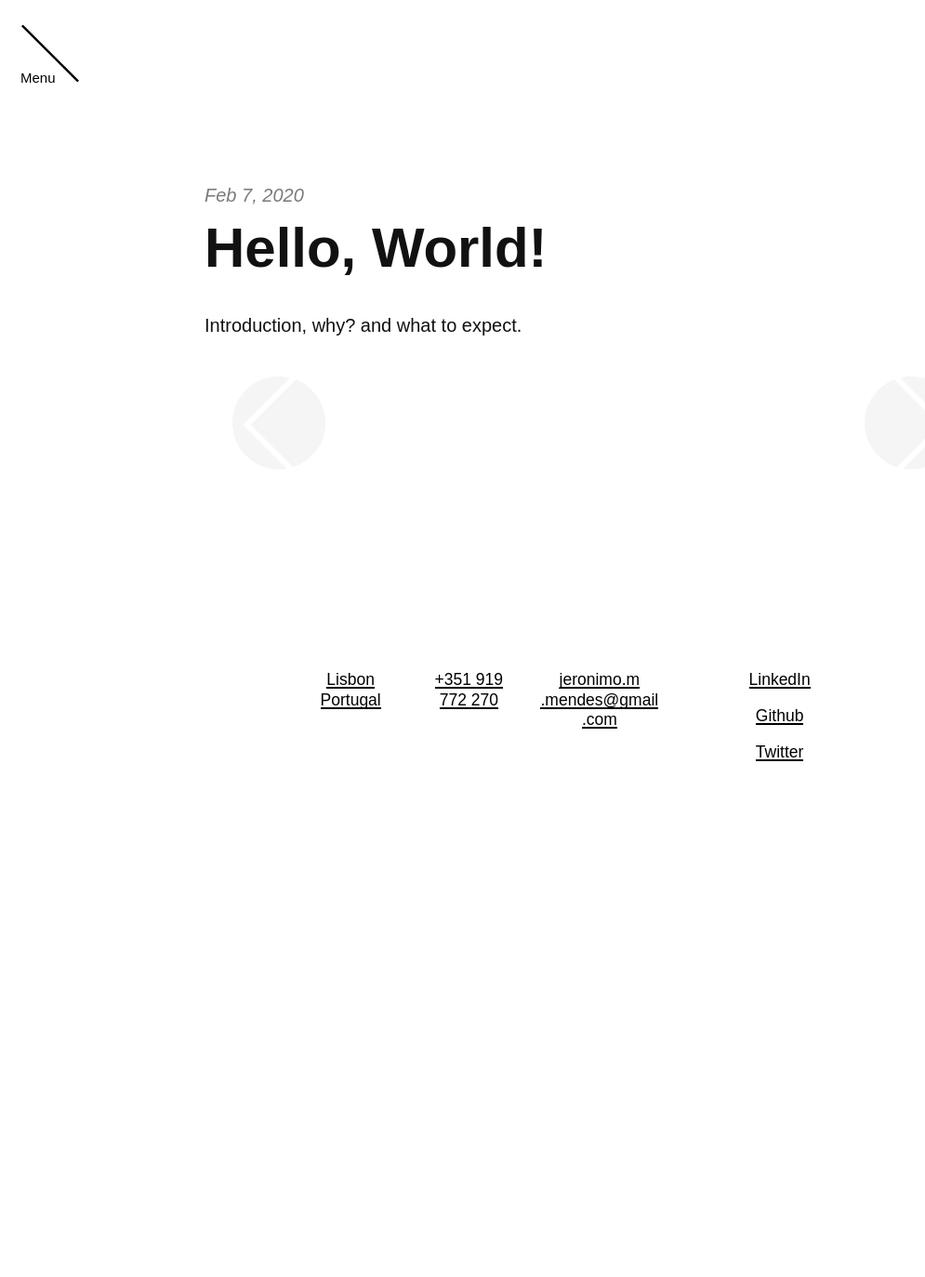
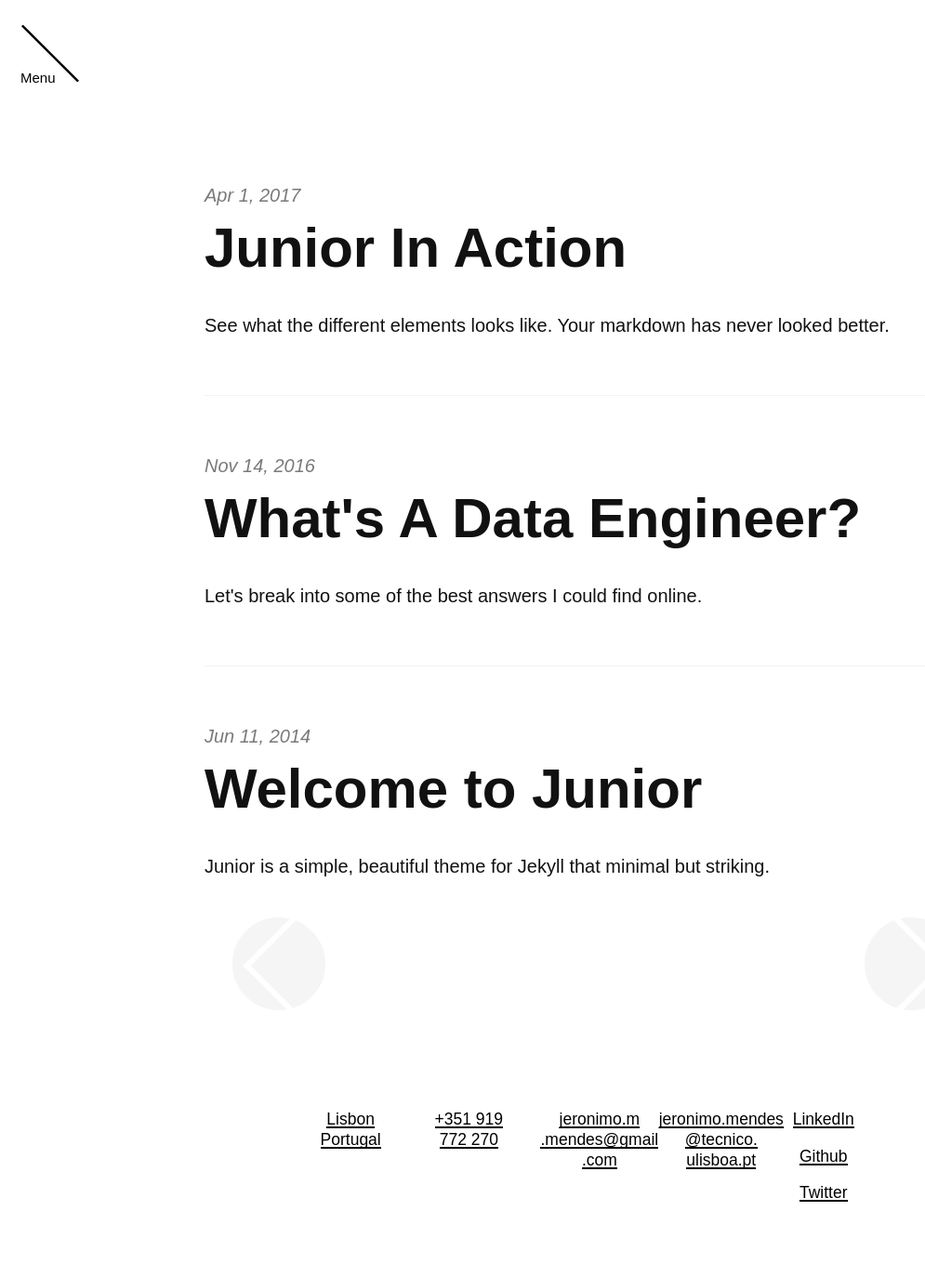
Before and after one commit to JeronimoMendes/JeronimoMendes.github.io, a Jekyll site: the page built from index.html, in a window 1280 px wide. Shown: the whole page at 93% size, without its empty margins (0-995 px from the left). Built offline with Jekyll 4.4.1, drawn with Linux system fonts in a browser that asks for light colours; nearby versions of some CDN libraries; some web fonts are replaced; the list of posts is cut into pages by our own code; before the commit the page ends 900 px from its top, so only the background shows below that; some of the changed lines change nothing that is shown.

Commit message:
Revert "blog post 0"
This reverts commit 6000955856f384d82a05a7100cbe0c40c1bcb4e2.

```diff
--- a/_config.yml
+++ b/_config.yml
@@ -5,8 +5,8 @@ title:       Jeronimo Mendes
 email:       jeronimo.m.mendes@gmail.com
 author:      Jonathon Belotti
 description: "A striking black-white Jekyll theme."
-baseurl:     "https://jeronimomendes.github.io/"
-url:         "https://jeronimomendes.github.io/"
+baseurl:     ""
+url:         "https://juniortheme.live/"
 date_format: "%b %-d, %Y"
 
 # Google services
@@ -40,7 +40,7 @@ show_workshops_section: false
 ## Disqus post comments             ##
 ## (leave blank to disable Disqus)  ##
 ######################################
-disqus_shortname: 'https-jeronimomendes-github-io'
+disqus_shortname: 'juniortheme-live'
 
 ##########################################################################
 ## Facebook Comments plugin                                             ##
--- a/_includes/footer.html
+++ b/_includes/footer.html
@@ -13,7 +13,10 @@
     <div class="footer-each">
       <h5><a href="mailto:jeronimo.m.mendes@gmail.com"><span>jeronimo.m</span><br><span>.mendes@gmail</span><br><span>.com</span></a></h5>
     </div>
-    <div class="footer-each" style="margin-left: 4rem;">
+    <div class="footer-each">
+      <h5><a href="mailto:jeronimo.mendes@tecnico.ulisboa.pt"><span>jeronimo.mendes</span><br><span>@tecnico.</span><br><span>ulisboa.pt</span></a></h5>
+    </div>
+    <div class="footer-each">
       <h5><a href="https://www.linkedin.com/in/jer%C3%B3nimo-mendes-03406b1b9/" target="_blank" alt="LinkedIn"><span>LinkedIn</span></a></h5>
       <h5><a href="https://github.com/JeronimoMendes" target="_blank" alt="Github"><span>Github</span></a></h5>
       <h5><a href="https://twitter.com/JeronimoMMendes" target="_blank" alt="Twitter"><span>Twitter</span></a></h5>
--- /dev/null
+++ b/_posts/2016-11-14-what-is-a-data-engineer.md
@@ -0,0 +1,125 @@
+---
+layout:     post
+title:      What's A Data Engineer?
+date:       2016-11-14
+summary:    Let's break into some of the best answers I could find online.
+categories: data-engineering career
+---
+
+I'm about to start as a *Date Engineering Intern* working with Zendesk's Data Engineering (DE) and Data Science (DS) teams. So I'll be learning to be a *Data Engineer*, while not knowing in detail what it means to *be one*. This post should fix that.
+
+### Where I Looked For Answers
+
+Somewhat shockingly, Wikipedia does not have an article for "Data Engineering". You can search around an find that [Data Engineers are in growing demand](https://tdwi.org/TDWI/TDWI-Upside/Articles/2016/11/04/Data-Engineers-Suddenly-In-Demand.aspx), but still no article. There's articles for ["Information Engineering"](https://en.wikipedia.org/wiki/Information_engineering) and ["Knowledge Engineering"](https://en.wikipedia.org/wiki/Knowledge_engineering) but looking at these, they clearly don't map so well to what we're talking about.
+
+I found [this great answer from Sean McClure](https://www.quora.com/How-do-I-become-a-data-engineer/answer/Sean-McClure-3?srid=udLGL) to the question "How do I become a data engineer?" on [Quora](https://www.quora.com/). It is broad and contains enough detail to set you off on the trail of further research. I'm going to use it as a base for my answer, fleshing out that parts that need further information on. On Quora there is also the ["What is data engineering?"](https://www.quora.com/What-is-data-engineering) question, but I thought the answers found there were less clear.
+
+Here We Go.
+
+### What Is A Data Engineer?
+
+> Make sure you understand that Data Scientist and Data Engineer are not the same thing.
+
+> A Data Scientist builds models using mathematics, statistics and machine learning to explain and predict complex behaviour, and codifies those models into real-world software. A Data Engineer **designs and builds data architectures** for **ingestion**, **processing**, and **surfacing** data for large-scale data-intensive applications.
+
+Ok so **data architecture**. This is an encompassing term concerned with all processess, methodologies, policies, and standards that set out how data exists and changes in systems. Data can be 'at rest' or 'in motion' and an architecture manages each state of data.[^1](https://www.techopedia.com/definition/6730/data-architecture) These two states are high-level and don't describe anything in detail, but the subject to even too big for a subject on its own.
+
+**Data Ingestion** is a lot simpler a concept. By 'ingesting' data you are accessing data and processing it for immediate use or for storage and later use.[^2] It is the beginning of a data pipeline, as the data meets and is integrated with the data system.
+
+[Apache Kafka](https://kafka.apache.org/), [Amazon Kinesis](http://docs.aws.amazon.com/streams/latest/dev/introduction.html), [Apache Sqoop](http://sqoop.apache.org/), and [Apache Flume](https://flume.apache.org/) are some frameworks/tools for data ingestion. *Kafka* is a distributed publish-subscribe messaging system. *Kinesis* is designed for collection and processing of data record streams. *Sqoop* is designed to transfer bulk data between Hadoop and RDBMSs. *Flume* is a distributed sysem for collecting log data. Researching these tools will reveal much more about data ingestion as an engineering challenge.
+
+**Data Processing** is about collecting together of items of data and manipulating that collection to produce *meaningful information*. [Wikipedia provides a nice section on 7 'Data Processing Functions'](https://en.wikipedia.org/wiki/Data_processing#Data_processing_functions): Validation, Sorting, Summarisation, Aggregation, Analysis, Reporting, Classification. Understanding those seven function together gives you a good idea of what data processing is all about. [Apache Hadoop](http://hadoop.apache.org/) is probably the biggest big data processing tool around today.
+
+**Data Surfacing** is a term that I hadn't heard before, and it's not particularly prevalent on the web. Palantir's ["What We Believe"](https://www.palantir.com/what-we-believe/) page provides perhaps the best description of data *surfacing* by contrasting it with data *mining*. They say that data surfacing is about bringing up the "totality of known data about a problem in a way that's easily digestible by the best pattern matching and inference machinery".[^3] They say that it is characteristics about the data problem that directs an engineer towards *mining* or *surfacing*, so it may be that some data engineers don't end up doing a lot of the latter.
+
+> Often the Data Scientist and Data Engineer will work together to build an **end-to-end solution** for companies requiring advanced analytical models that are **operationalized** at scale.  The Data Scientist is interested in large scale architecture only insomuch as it allows the "science to scale."  Thus **any Big Data project should have a Data Scientist alongside the Data Engineer to ensure that what gets built is *analytically sound*** (no point in engineering a big data architecture that doesn't prepare and process data in a way that supports the specific models built by the Scientist).
+
+In this context, an **end-to-end solution** is one where the requirement's of the client/user are fulfilled entirely by a system. What is built fulfils the 'data in' to 'information out' steps and everything in between.
+
+My favourite description of **operationalization** was from [Think Big Analytics](https://thinkbiganalytics.com/understanding-the-difference-between-operational-and-operationalized-analytics/). operationalization is the focus on taking data science insights and analytics and incorporating them into business units in order to take action in production environment.
+
+The last bolded part of the above paragraph I included because this echoed my experiences of my application to Zendesk's data engineering team. Through my application I was interviewed by almost all the DE team and by around 4/9 in the Data Science team. It was made clear that there was a close working relationship between the two teams.
+
+> As with the Data Scientist there is **no formal path to becoming a Data Engineer** since it is a unique blend of skills that have been brought together to form a distinct and much needed discipline.  The requirements for a Data Scientist are typically more "academic" as they are expected to understand and conduct scientific research and know how to build and test advanced models. PhDs are often sought for Data Science, with backgrounds in the hard sciences or computer science. Data Engineers typically come from an engineering background with less emphasis on the academic background, although many still have Masters degrees. Often developers interested in designing large scale architectures for data-intensive applications can move towards this field as there is much less emphasis on science and math and more on engineering and development.
+
+This part of the answer was concerned more with academic requirements. It does appear to me that there is no "formal path" to a position in DE, and I certainly wasn't aware of it going into computer science and software engineering at university. I got a sense that there must be a good deal of work involved in what I thought of as the 'back-end' of machine learning, data science, and AI. There in fact is, and more and more companies are beginning to grow their DE teams because they contribute to the strength of a company's machine intelligence.
+
+> Since there is **less emphasis on advanced academic background** it can be easier for someone to move into the Data Engineering field compared to Data Science.
+
+This is an encouraging thing, particularly for someone that is interested in data but is daunted by the prospect of spending 5 years in a PHD after 3-4 years in undergraduate studies. Easier to move into doesn't mean easy though. Reddit user `u/Astra108` talks breifly about the difficulty of DE in [this comment](https://www.reddit.com/r/datascience/comments/5bkf63/why_is_san_francisco_on_a_data_engineering_hiring/d9p7rqr/).
+
+> Data Engineers should understand the **core concepts in computer science** and should be very **well versed in building and designing large scale applications; end-to-end.** They should understand the **pros and cons of using relational and noSQL databases.** They must know how to **design effective pipelines for both batch and streaming use cases.** They must know what it takes to **operationalize a working model** and **how to help push some of the "lab" specifics (training and validation) into real-time engines.** They must **understand distributed computing** and should be able to work with the Data Scientist to **help split algorithms effectively** to still yield predictive accuracy across a variety of domains.  They should know when to push schemas towards the application to allow for **"data lake" designs** that assist in large scale analysis but still serve domain-specific applications. And they **should be very familiar with the core technologies** that are used to build these systems.
+
+The **'core concepts'** of computer science should be familiar to anybody seeking success in computer science or software engineering. [This Quora question](https://www.quora.com/What-are-the-most-important-fundamental-concepts-in-Computer-Science) has answers that list them well I think.
+
+I think the second bolded text string, about being "well versed...", is something that can't really be taught or learnt well outside of industry. Large scale applications can't be engaged with in the classroom or at home. A good internship or a job will be invaluable in this area.
+
+Relational (SQL) vs NoSQL Databasing is a big topic, but I think [Ravindra babu's stackoverflow introductory answer](http://stackoverflow.com/a/31968494) is a good place to start. I myself have some research to do in this area.
+
+Here we see the first mention of the **pipeline**. They are a computing element consisting of a set of *data processing elements* connected one after the other, meaning the output of a previous element becomes the input to another. Think human-centipede style. If you want to look at an open-source pipline check out [fluxcapacitor/pipeline](https://github.com/fluxcapacitor/pipeline).
+
+**Distributed Computing** is a model of computing whereby networked computers work together by passing data/information/messages along network communication paths. An understanding of distributed computing is absolutely essential for DE as any sufficiently large engineering problem will require distributed vs. monolithic systems.
+
+**Splitting algorithms** is another thing that I hadn't heard of, and unfortunately nothing I could find online made sense of the term.
+
+With **'data lake' design** we're back to well documented terms.  The coiner of the term (James Dixon) forwards an illuminating contrast of 'data mart' and 'data lake'. The data mart is a convienience store filled with *bottled* water. The water (data) is cleansed and packaged and structured for easy consumption, but you can only consume in one way. The data lake is a large body of water, with the resource in its more *natural* state. The data lake is there for various users with various needs to examine and collect whatever they need, because everything is there.
+
+The last thing in this paragraph are the **core technologies**. The following could be considered a solid list on what they would be. To the data enthusiast many would be familiar.
+
+![big data core tech](https://cdn-images-1.medium.com/max/2000/1*V9XtbEVaT_Ty1wEjykLcPg.png)
+
+The really important ones would be:
+
+* Apache Kafka
+* Hadoop Distributed File System (HDFS)
+* Amazon Web Services (AWS) S3
+* Apache Spark (Streaming and Batch modes)
+* Apache Pig
+* Apache Cassandra
+* ElasticSearch
+* Tableau (visualisation)
+* Apache 'Yet Another Resource Negotiator' (YARN)
+* Luigi (scheduling/monitoring)
+* Airflow (scheduling/monitoring)
+* SQL
+
+> The only way to become great at what you do is to constantly and relentlessly jump into problems and solve them using the techniques and approaches of your choice field. There are **many books and tutorials on the technology used by the Data Engineer.** **Choose a problem and a public dataset and build a system. Build many systems.** Fail again and again and learn what it takes to bring an end-to-end solution to a real-world problem. Anyone can take a course or read a book. But if you have real projects you have built and worked on you can point to these and discuss in-depth the challenges you faced and how you solved them.
+
+Yes, yes, you still need to read books in 2016. What a bore. Here are just a few.
+
+*Introduction to Probability and Statistics*, by Milton and Arnold. McGraw Hill, 1995. ISBN 0-07-113535-9  A primer on probability and statistics, which forms the foundation for data science.
+
+*Learning Spark: Lightning-Fast Big Data Analysis*, by by Holden Karau, Andy Konwinski, Patrick Wendell, and Matei Zaharia. O'Reilly Media. Feb 2015. (First edition of the book at Amazon.com)
+
+*Hadoop: The Definitive Guide*, by Tom White. O'Reilly Media. April 2015. (Fourth edition of the book at Amazon.com)
+
+*Database Systems: The Complete Book*, by Hector Garcia-Molina, Jeffrey D. Ullman, and Jennifer Widom. Prentice Hall. 2008. (The Second edition of the book at Amazon.com)
+
+*Python for Data Analysis: Data Wrangling with Pandas, NumPy, and IPython.*, by McKinney, Wes. O’Reilly, 2013.  ISBN-13: 978-1449319793  “..a practical, modern introduction to scientific computing in Python, tailored for data-intensive applications.”
+
+### The Daily Grind
+
+Here's something more from [Jason T Widjaja's answer](https://www.quora.com/What-is-data-engineering/answer/Jason-T-Widjaja?srid=udLGL) to the *"What is data engineering question?"* that focuses on 'day to day' responsibilities.
+
+> As for what data engineers do, those in the teams I have worked with deal with **data architecture**, **master data management** and **data quality**. All these terms are worth a Google as there are whole practices built around them. On the ground, daily work consists of:
+
+> *    managing **data stewardship** within the organisation
+*    managing and **maintaining data source systems** and **staging areas**
+*    performing **ETL** and **data conversion**
+*    facilitating **data cleansing and enrichment** through **data de-duplication and construction**
+*    performing ad-hoc **data extraction**
+
+
+This short answer introduces *yet more* terms for us to understand. But I'll leave these for another time, when I come back and update this post.
+
+### Phew, All Done
+
+It's been about three hours since I first pasted Sean McClure's answer into my editor for expansion. I've come away with a better understanding of the feild and a sense of its depth and breadth; I hope you've learned a bit by reading.
+
+-----------
+
+[^1]: Data Engineering, Techopedia -  https://www.techopedia.com/definition/6730/data-architecture
+
+[^2]: Data Ingestion -  http://whatis.techtarget.com/definition/data-ingestion
+
+[^3]: What We Believe, Palantir - https://www.palantir.com/what-we-believe/
--- /dev/null
+++ b/_posts/2017-03-01-welcome-to-junior.md
@@ -0,0 +1,26 @@
+---
+layout:     post
+title:      Welcome to Junior
+date:       2014-06-11 15:31:19
+summary:    Junior is a simple, beautiful theme for Jekyll that minimal but striking.
+categories: jekyll junior
+---
+
+Hello.
+
+Junior is a simple, beautiful theme for Jekyll that minimal but striking.It's mobile _first_, fluidly responsive, and delightfully lightweight.
+
+It's pretty minimal, but leverages large type and drastic contrast to make a statement, on all devices.
+
+<blockquote>
+  <p>
+    Perfection is achieved, not when there is nothing more to add, but when there is nothing left to take away. Take what you have an add one more thing that makes it 'pop'.
+  </p>
+  <footer><cite title="Antoine de Saint-Exupéry">Antoine de Saint-Exupéry... maybe</cite></footer>
+</blockquote>
+
+## Where is it?
+
+Checkout the [Github repository](https://github.com/thundergolfer/junior-theme) to download it, request a feature, or report a bug.
+
+It's free, and open source ([MIT](http://opensource.org/licenses/MIT)).
--- /dev/null
+++ b/_posts/2017-04-01-see-junior-doing-its-thing.md
@@ -0,0 +1,140 @@
+---
+layout:     post
+title:      Junior In Action
+date:       2017-04-01 02:31:19
+summary:    See what the different elements looks like. Your markdown has never looked better.
+categories: jekyll junior
+mathjax: true
+---
+
+There is a significant amount of subtle, yet precisely calibrated, styling to ensure
+that your content is emphasized while still looking aesthetically pleasing.
+
+All links are easy to [locate and discern](#), yet don't detract from the [harmony
+of a paragraph](#). The _same_ goes for italics and __bold__ elements. Even the the strikeout
+works if <del>for some reason you need to update your post</del>. For consistency's sake,
+<ins>The same goes for insertions</ins>, of course.
+
+### Code, with syntax highlighting
+
+Here's an example of some ruby code with line anchors.
+
+{% highlight ruby lineanchors %}
+# The most awesome of classes
+class Awesome < ActiveRecord::Base
+  include EvenMoreAwesome
+
+  validates_presence_of :something
+  validates :email, email_format: true
+
+  def initialize(email, name = nil)
+    self.email = email
+    self.name = name
+    self.favorite_number = 12
+    puts 'created awesomeness'
+  end
+
+  def email_format
+    email =~ /\S+@\S+\.\S+/
+  end
+end
+{% endhighlight %}
+
+Here's some CSS:
+
+{% highlight css %}
+.foobar {
+  /* Named colors rule */
+  color: tomato;
+}
+{% endhighlight %}
+
+Here's some JavaScript:
+
+{% highlight js %}
+var isPresent = require('is-present')
+
+module.exports = function doStuff(things) {
+  if (isPresent(things)) {
+    doOtherStuff(things)
+  }
+}
+{% endhighlight %}
+
+Here's some HTML:
+
+{% highlight html %}
+<div class="m0 p0 bg-blue white">
+  <h3 class="h1">Hello, world!</h3>
+</div>
+{% endhighlight %}
+
+# Headings!
+
+They're responsive, and well-proportioned (in `padding`, `line-height`, `margin`, and `font-size`).
+They also heavily rely on the awesome utility, [BASSCSS](http://www.basscss.com/).
+
+##### They draw the perfect amount of attention
+
+This allows your content to have the proper informational and contextual hierarchy. Yay.
+
+### There are lists, too
+
+  * Apples
+  * Oranges
+  * Potatoes
+  * Milk
+
+  1. Mow the lawn
+  2. Feed the dog
+  3. Dance
+
+### Images look great, too
+
+![desk](https://cloud.githubusercontent.com/assets/1424573/3378137/abac6d7c-fbe6-11e3-8e09-55745b6a8176.png)
+
+_![desk](https://cloud.githubusercontent.com/assets/1424573/3378137/abac6d7c-fbe6-11e3-8e09-55745b6a8176.png)_
+
+
+### There are also pretty colors
+
+Also the result of [BASSCSS](http://www.basscss.com/), you can <span class="bg-dark-gray white">highlight</span> certain components
+of a <span class="red">post</span> <span class="mid-gray">with</span> <span class="green">CSS</span> <span class="orange">classes</span>.
+
+I don't recommend using blue, though. It looks like a <span class="blue">link</span>.
+
+### Footnotes!
+
+Markdown footnotes are supported, and they look great! Simply put e.g. `[^1]` where you want the footnote to appear,[^1] and then add
+the reference at the end of your markdown.
+
+### Stylish blockquotes included
+
+You can use the markdown quote syntax, `>` for simple quotes.
+
+> Lorem ipsum dolor sit amet, consectetur adipiscing elit. Suspendisse quis porta mauris.
+
+However, you need to inject html if you'd like a citation footer. I will be working on a way to
+hopefully sidestep this inconvenience.
+
+<blockquote>
+  <p>
+    Perfection is achieved, not when there is nothing more to add, but when there is nothing left to take away.
+  </p>
+  <footer><cite title="Antoine de Saint-Exupéry">Antoine de Saint-Exupéry</cite></footer>
+</blockquote>
+
+## And MathJax
+
+$$a^2 + b^2 = c^2$$
+
+### There's more being added all the time
+
+Checkout the [Github repository](https://github.com/thundergolfer/junior-theme) to request,
+or add, features.
+
+Happy writing.
+
+---
+
+[^1]: Important information that may distract from the main text can go in footnotes.
--- a/_posts/2020-02-07-hello-world.md
+++ /dev/null
@@ -1,36 +0,0 @@
----
-layout:     post
-title:     Hello, World!
-date:       2020-02-07 00:30:00
-summary:    Introduction, why? and what to expect.
-categories: jekyll junior
-mathjax: true
----
-I know, corny joke for a first blog post, but I had to do it.
-
-My name is Jeronimo Mendes, and I'm a 20 year old computer science and engineering student at [Instituto Superior Técnico](https://tecnico.ulisboa.pt/en/https://tecnico.ulisboa.pt/en/) in Lisbon.
-
-![enter image description here](https://media.giphy.com/media/QbumCX9HFFDQA/giphy.gif)
-
-__My goal with this blog is to:__
-- Share my learning process with others and hopefully help someone along the way.
-
-- Record my thought process as a first-year student, learning new frameworks, languages, and CS areas.
-
-- Keep myself from rushing into projects, without planning carefully every step. Writing about what I'm working on will help me better structure the project.
-
-- Improve the writing exercise. I'm an engineer (at least one who aspires to be an engineer) and writing isn't our strong suit. Check my code comments and you'll see what I mean 😅.
-
-
-
-__To conclude__:
-
-You, the reader, should not expect fine code snippets or perfect guides. You're more likely to stumble upon someone who enjoys the painful journey of bug hunting.
-
-![enter image description here](https://media.giphy.com/media/wvQIqJyNBOCjK/giphy.gif)
-
-__If__ you are a beginner, just like me, I hope my mistakes guide you in the right direction.
-
-__Elif__ you are a veteran, I trust that you will guide me in the right direction. Be reckless on your comment, and point out my mistakes.
-
-__Else__, future Jerónimo, I hope this blog won't be a source of cringe; if it is, I hope all its goals have been met by then.
```
Also changed, not shown: 2 other files.
